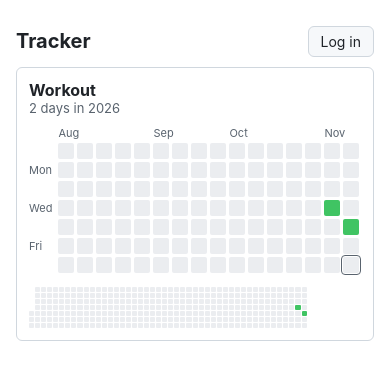
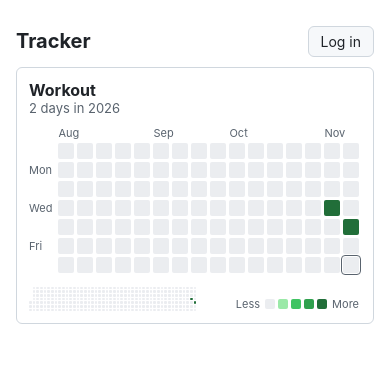
Before and after one commit to jjlee0802cu/tracker, a plain HTML site: page index.html in a window 390 px wide. Drawn offline with Linux system fonts and the light colour scheme.

Commit message:
Per-day scale with GitHub-style shading

```diff
--- a/app.js
+++ b/app.js
@@ -72,15 +72,19 @@ function save(fn) {
 }
 
 // --- actions ---
-function toggle(id, date) {
-  const set = state.data[id];
-  const had = set.has(date);
-  if (date !== todayStr() && !confirm(`${had ? "Unmark" : "Mark"} ${date}?`)) return;
-  had ? set.delete(date) : set.add(date);
+function setScale(id, date) {
+  const days = state.data[id];
+  const input = prompt(`Scale for ${date} (0 to clear)`, days[date] || "");
+  if (input === null) return;
+  const n = Math.max(0, Math.floor(Number(input)));
+  if (!Number.isFinite(n)) return alert("Enter a number.");
+  if (n === (days[date] || 0)) return;
+  if (n) days[date] = n;
+  else delete days[date];
   render();
-  const dates = [...set].sort();
+  const sorted = Object.fromEntries(Object.entries(days).sort(([a], [b]) => (a < b ? -1 : 1)));
   const name = state.trackers.find((t) => t.id === id).name;
-  save(() => writeJson(`data/${id}.json`, dates, `${name}: ${had ? "unmark" : "mark"} ${date}`));
+  save(() => writeJson(`data/${id}.json`, sorted, `${name}: ${date} scale ${n}`));
 }
 
 function newTracker() {
@@ -89,11 +93,11 @@ function newTracker() {
   const id = name.toLowerCase().replace(/[^a-z0-9]+/g, "-").replace(/^-+|-+$/g, "");
   if (!id || state.trackers.some((t) => t.id === id)) return alert("That name is empty or already used.");
   state.trackers.push({ id, name });
-  state.data[id] = new Set();
+  state.data[id] = {};
   render();
   const trackers = [...state.trackers];
   save(async () => {
-    await writeJson(`data/${id}.json`, [], `Create tracker ${name}`);
+    await writeJson(`data/${id}.json`, {}, `Create tracker ${name}`);
     await writeJson(INDEX, trackers, `Add tracker ${name}`);
   });
 }
@@ -130,17 +134,23 @@ function yearRange(year, today) {
   return { first, start, weeks: weeksTo(today), yearWeeks: weeksTo(`${year}-12-31`) };
 }
 
+// Shade 1-4 relative to the tracker's highest scale this year, like GitHub's levels.
+function level(v, max) {
+  return v ? Math.min(4, Math.ceil((4 * v) / max)) : 0;
+}
+
 function cellGrid(t, today, first, start, onClick) {
-  const set = state.data[t.id];
+  const days = state.data[t.id];
+  const max = Math.max(1, ...Object.entries(days).filter(([d]) => d >= first).map(([, v]) => v));
   const cells = el("div", "cells");
   for (let d = start; d <= today; d = addDays(d, 1)) {
     if (d < first) {
       cells.append(el("div", "cell pad"));
       continue;
     }
-    const on = set.has(d);
-    const c = el("div", "cell" + (on ? " on" : "") + (d === today ? " today" : ""));
-    c.title = `${d}${on ? " - done" : ""}`;
+    const v = days[d] || 0;
+    const c = el("div", `cell l${level(v, max)}` + (d === today ? " today" : ""));
+    c.title = `${d}${v ? ` - scale ${v}` : ""}`;
     if (onClick) {
       const date = d;
       c.onclick = () => onClick(date);
@@ -174,7 +184,7 @@ function chart(t, today, year, editable) {
   const days = el("div", "days");
   ["", "Mon", "", "Wed", "", "Fri", ""].forEach((d) => days.append(el("span", null, d)));
 
-  const cells = cellGrid(t, today, first, start, editable ? (date) => toggle(t.id, date) : null);
+  const cells = cellGrid(t, today, first, start, editable ? (date) => setScale(t.id, date) : null);
   root.append(el("div"), months, days, cells);
   const scroll = el("div", "scroll");
   scroll.append(root);
@@ -190,6 +200,14 @@ function overview(t, today, year) {
   return cells;
 }
 
+function legend() {
+  const l = el("div", "legend");
+  l.append(el("span", null, "Less"));
+  for (let i = 0; i <= 4; i++) l.append(el("div", `cell l${i}`));
+  l.append(el("span", null, "More"));
+  return l;
+}
+
 function render() {
   const editable = !!token();
   const today = todayStr();
@@ -203,22 +221,26 @@ function render() {
   if (!state.trackers.length) main.append(el("p", "muted", "No trackers yet."));
 
   for (const t of state.trackers) {
-    const set = state.data[t.id];
-    const count = [...set].filter((d) => d.startsWith(year)).length;
+    const days = state.data[t.id];
+    const count = Object.keys(days).filter((d) => d.startsWith(year)).length;
     const card = el("section", "card");
     const head = el("div", "card-head");
     const title = el("div");
     title.append(el("h2", null, t.name), el("div", "count", `${count} day${count === 1 ? "" : "s"} in ${year}`));
     head.append(title);
-    if (editable) head.append(button(set.has(today) ? "Undo today" : "Done today", () => toggle(t.id, today)));
-    card.append(head, chart(t, today, year, editable), overview(t, today, year));
+    if (editable) head.append(button(days[today] ? `Today: ${days[today]}` : "Log today", () => setScale(t.id, today)));
+    const foot = el("div", "card-foot");
+    foot.append(overview(t, today, year), legend());
+    card.append(head, chart(t, today, year, editable), foot);
     main.append(card);
   }
-  // Start the scrollable chart at today.
-  document.querySelectorAll(".scroll").forEach((s) => {
-    const c = s.querySelector(".today");
-    if (c) s.scrollLeft = c.offsetLeft - s.clientWidth / 2;
-  });
+  // Start the scrollable chart at today, after layout settles.
+  requestAnimationFrame(() =>
+    document.querySelectorAll(".scroll").forEach((s) => {
+      const c = s.querySelector(".today");
+      if (c) s.scrollLeft = c.offsetLeft - s.clientWidth / 2;
+    })
+  );
 }
 
 async function load() {
@@ -226,7 +248,11 @@ async function load() {
   try {
     state.trackers = (await readJson(INDEX)) || [];
     const lists = await Promise.all(state.trackers.map((t) => readJson(`data/${t.id}.json`)));
-    state.trackers.forEach((t, i) => (state.data[t.id] = new Set(lists[i] || [])));
+    // Older files are a plain list of dates; treat each as scale 1.
+    state.trackers.forEach((t, i) => {
+      const raw = lists[i] || {};
+      state.data[t.id] = Array.isArray(raw) ? Object.fromEntries(raw.map((d) => [d, 1])) : raw;
+    });
   } catch (err) {
     alert(err.message);
     // A rejected token was cleared; reload read-only.
--- a/data/workout.json
+++ b/data/workout.json
@@ -1,4 +1,4 @@
-[
-  "2026-11-04",
-  "2026-11-12"
-]
+{
+  "2026-11-04": 9,
+  "2026-11-12": 9
+}
--- a/style.css
+++ b/style.css
@@ -6,8 +6,11 @@
   --muted: #59636e;
   --border: #d0d7de;
   --button: #f6f8fa;
-  --empty: #ebedf0;
-  --on: #40c463;
+  --l0: #ebedf0;
+  --l1: #9be9a8;
+  --l2: #40c463;
+  --l3: #30a14e;
+  --l4: #216e39;
 }
 @media (prefers-color-scheme: dark) {
   :root {
@@ -16,8 +19,11 @@
     --muted: #9198a1;
     --border: #3d444d;
     --button: #21262d;
-    --empty: #2d333b;
-    --on: #26a641;
+    --l0: #2d333b;
+    --l1: #0e4429;
+    --l2: #006d32;
+    --l3: #26a641;
+    --l4: #39d353;
   }
 }
 
@@ -64,16 +70,24 @@ button {
 .months span { grid-row: 1; white-space: nowrap; }
 .days { position: sticky; left: 0; padding-right: 4px; background: var(--bg); display: grid; grid-template-rows: repeat(7, var(--cell)); row-gap: var(--gap); line-height: var(--cell); }
 .cells { display: grid; grid-template-rows: repeat(7, var(--cell)); grid-auto-columns: var(--cell); grid-auto-flow: column; gap: var(--gap); }
-.cell { width: var(--cell); height: var(--cell); border-radius: 2px; background: var(--empty); }
-.cell.on { background: var(--on); }
+.cell { width: var(--cell); height: var(--cell); border-radius: 2px; }
+.l0 { background: var(--l0); }
+.l1 { background: var(--l1); }
+.l2 { background: var(--l2); }
+.l3 { background: var(--l3); }
+.l4 { background: var(--l4); }
 .cell.today { outline: 1px solid var(--muted); outline-offset: 1px; }
 .editable .cell { cursor: pointer; }
 .cell.pad { visibility: hidden; }
 
-.mini { display: grid; grid-template-rows: repeat(7, auto); grid-auto-flow: column; gap: 1px; max-width: 320px; margin-top: 10px; }
+.mini { display: grid; grid-template-rows: repeat(7, auto); grid-auto-flow: column; gap: 1px; flex: 0 1 320px; }
 .mini .cell { width: auto; height: auto; aspect-ratio: 1; border-radius: 1px; }
 .mini .cell.today { outline: none; }
+.card-foot { display: flex; justify-content: space-between; align-items: flex-end; gap: 12px; margin-top: 10px; }
+.legend { flex-shrink: 0; display: flex; align-items: center; gap: 3px; font-size: 11px; color: var(--muted); }
+.legend span { margin: 0 2px; }
 
 @media (max-width: 600px) {
   :root { --cell: 16px; }
 }
+.legend .cell { width: 10px; height: 10px; }
```
